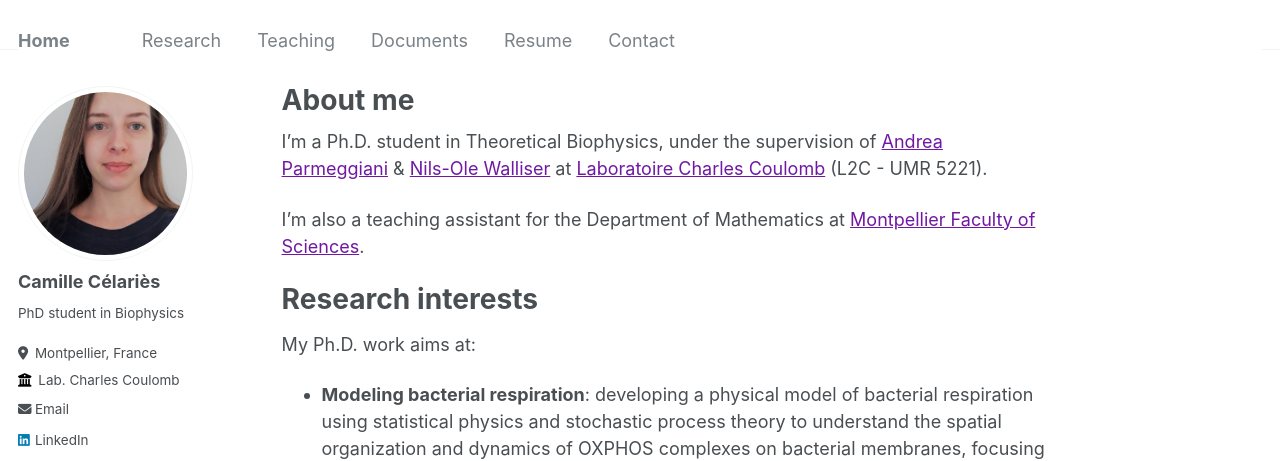
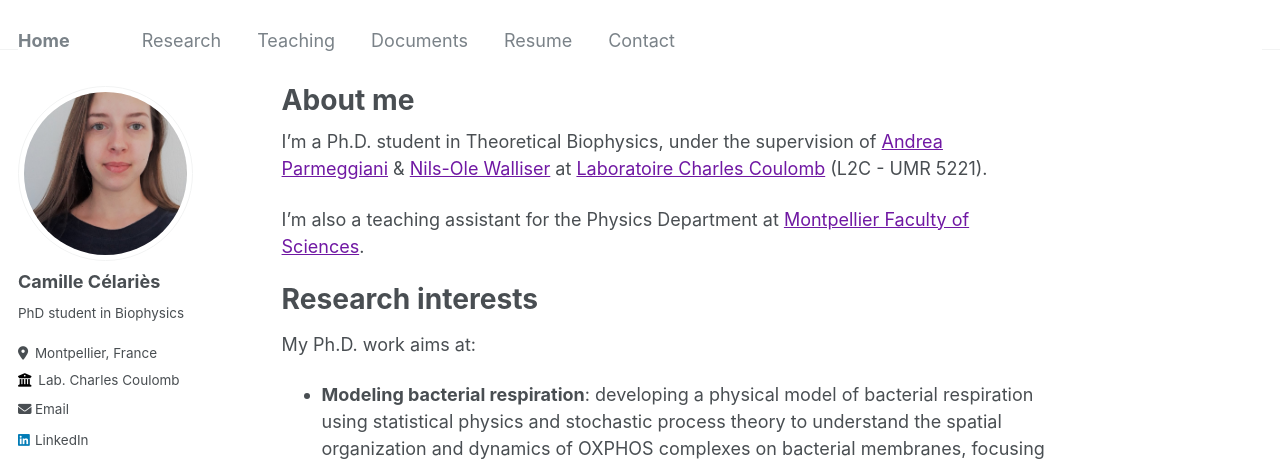
Before and after one commit to camillecelaries/camillecelaries.github.io, a Jekyll site: the page built from _pages/about.md, in a window 1280 px wide and 1255 px high. Shown: the top 461 px of the window. Built offline with Jekyll 4.4.1, drawn with Linux system fonts in a browser that asks for light colours.

Commit message:
Update about.md

```diff
--- a/_pages/about.md
+++ b/_pages/about.md
@@ -10,7 +10,7 @@
 
 I'm a Ph.D. student in Theoretical Biophysics, under the supervision of [Andrea Parmeggiani](https://www.linkedin.com/in/andrea-parmeggiani-9600616/?originalSubdomain=fr) & [Nils-Ole Walliser](https://sites.google.com/view/nils-ole-walliser) at [Laboratoire Charles Coulomb](https://coulomb.umontpellier.fr) (L2C - UMR 5221).
 
-I'm also a teaching assistant for the Department of Mathematics at [Montpellier Faculty of Sciences](https://sciences.edu.umontpellier.fr).
+I'm also a teaching assistant for the Physics Department at [Montpellier Faculty of Sciences](https://sciences.edu.umontpellier.fr).
 
 
 Research interests
```
